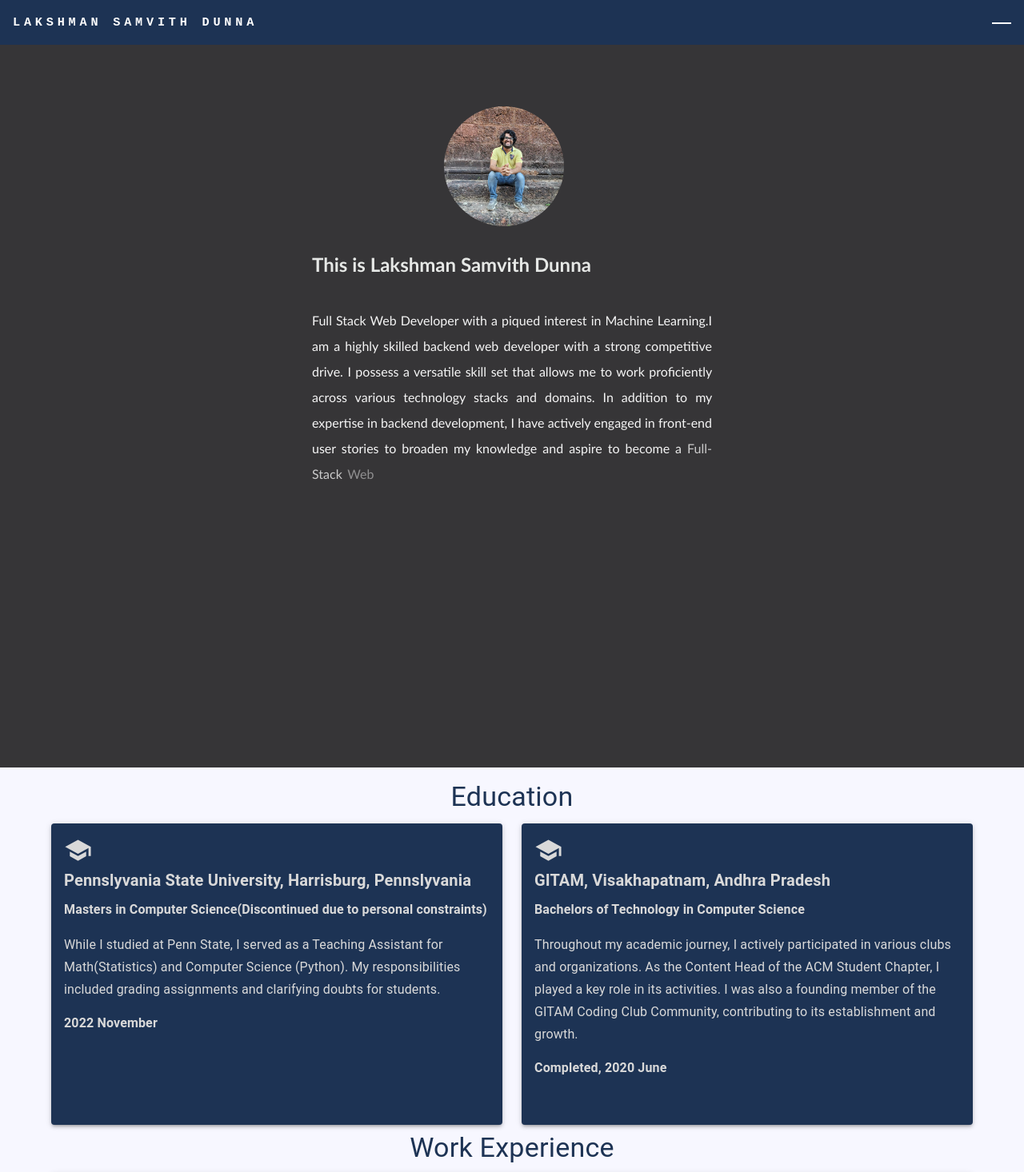
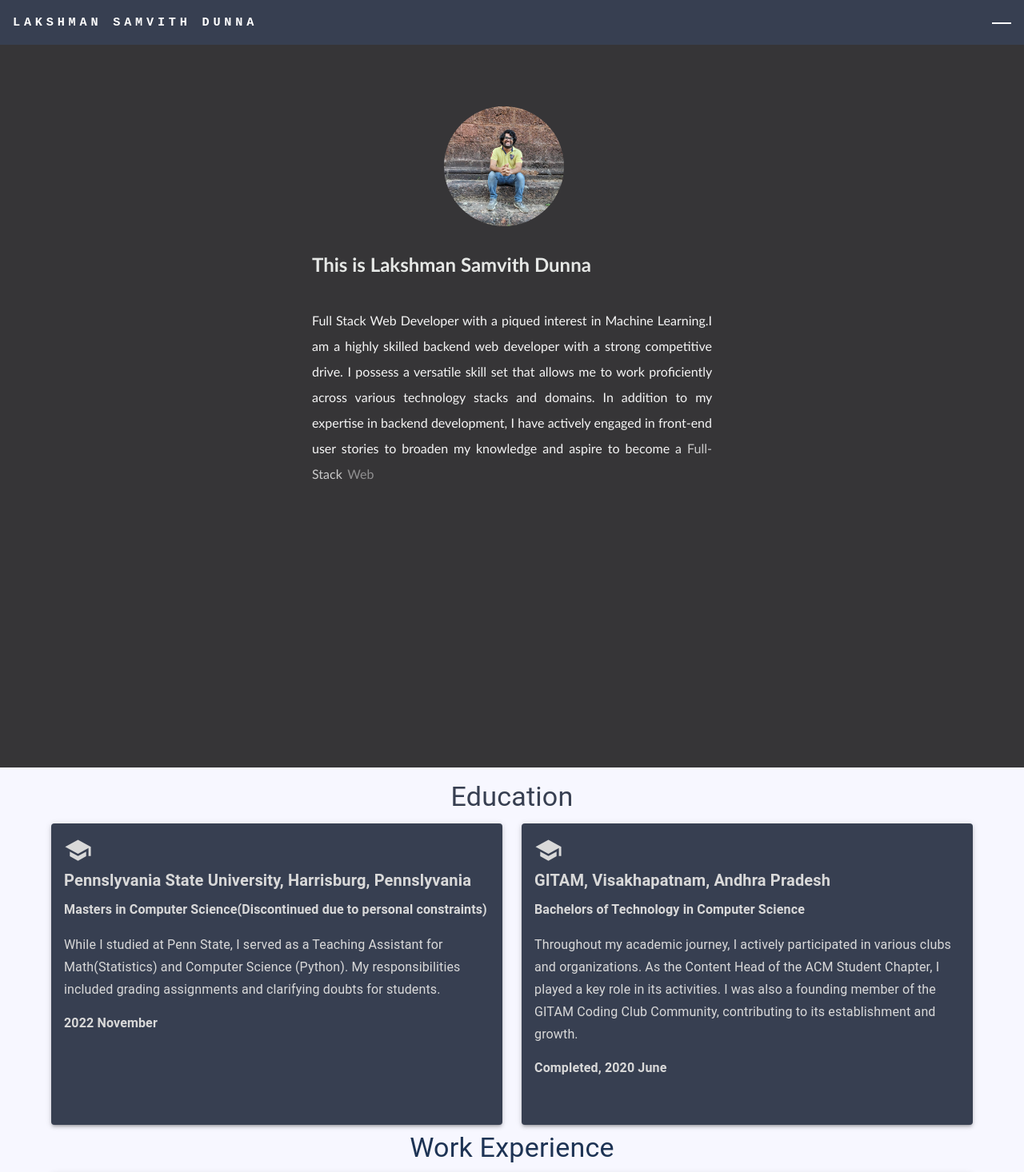
Before and after one commit to lakshmansamvith/Portfolio, a React (Create React App) app: page / in a window 1280 px wide. Shown: the top 1466 px of the page at 80% size. Built offline with nearby package versions, Linux system fonts and the light colour scheme.

Commit message:
Change header and card component background color

```diff
--- a/src/Components/Education.js
+++ b/src/Components/Education.js
@@ -14,7 +14,7 @@ const EducationPage = () => {
   return (
     <section id="Resume">
       <div className="Education">
-        <Container maxWidth="lg" style={{ color: '#1D3354' }} sx={{ paddingTop: '1rem' }}>
+        <Container maxWidth="lg" style={{ color: '#373F51' }} sx={{ paddingTop: '1rem' }}>
           <Typography variant="h4" align="center" gutterBottom>
             Education
           </Typography>
@@ -26,7 +26,7 @@ const EducationPage = () => {
                   className="education-card"
                   sx={{
                     padding: '1rem',
-                    backgroundColor: '#1D3354',
+                    backgroundColor: '#373F51',
                     color: '#D9D9D9',
                     height: '100%',
                   }}
@@ -61,7 +61,7 @@ const EducationPage = () => {
                   className="education-card"
                   sx={{
                     padding: '1rem',
-                    backgroundColor: '#1D3354',
+                    backgroundColor: '#373F51',
                     color: '#D9D9D9',
                     height: '100%',
                   }}
--- a/src/Components/Header.js
+++ b/src/Components/Header.js
@@ -15,7 +15,7 @@ function Header() {
   };
 
   return (
-    <header style={{ background: '#1D3354', position: 'fixed', width: '100%', zIndex: 100 }}>
+    <header style={{ background: '#373F51', position: 'fixed', width: '100%', zIndex: 100 }}>
       <nav style={{ display: 'flex', alignItems: 'center', justifyContent: 'space-between', padding: '1rem' }}>
         <Link to="Home" smooth={true} duration={500}>
           <h3 style={{ margin: 0, fontFamily: 'monospace', fontWeight: 700, letterSpacing: '.3rem', color: '#fff', textDecoration: 'none' }}>
@@ -88,7 +88,7 @@ function Header() {
             top: '100%',
             left: '0',
             width: '100%',
-            backgroundColor: '#1D3354',
+            backgroundColor: '#373F51',
             listStyleType: 'none',
             zIndex: 99,
           }}
```
